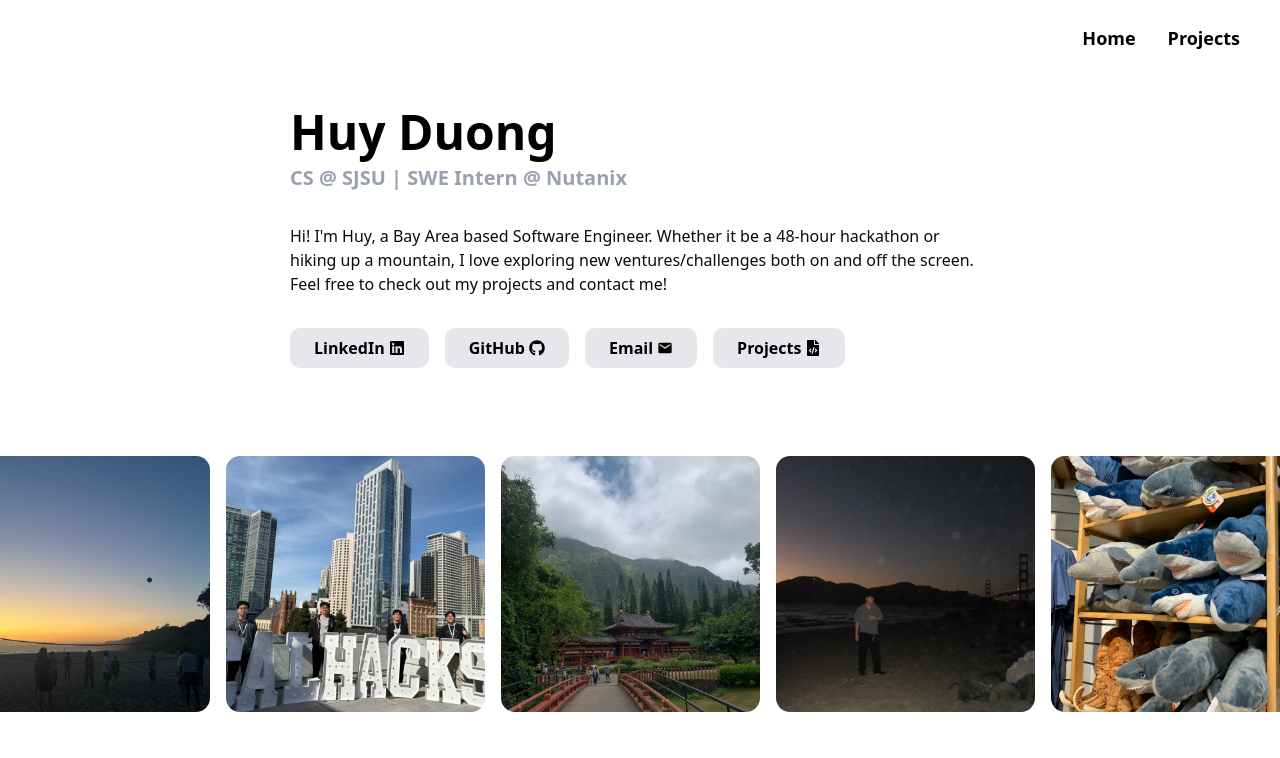
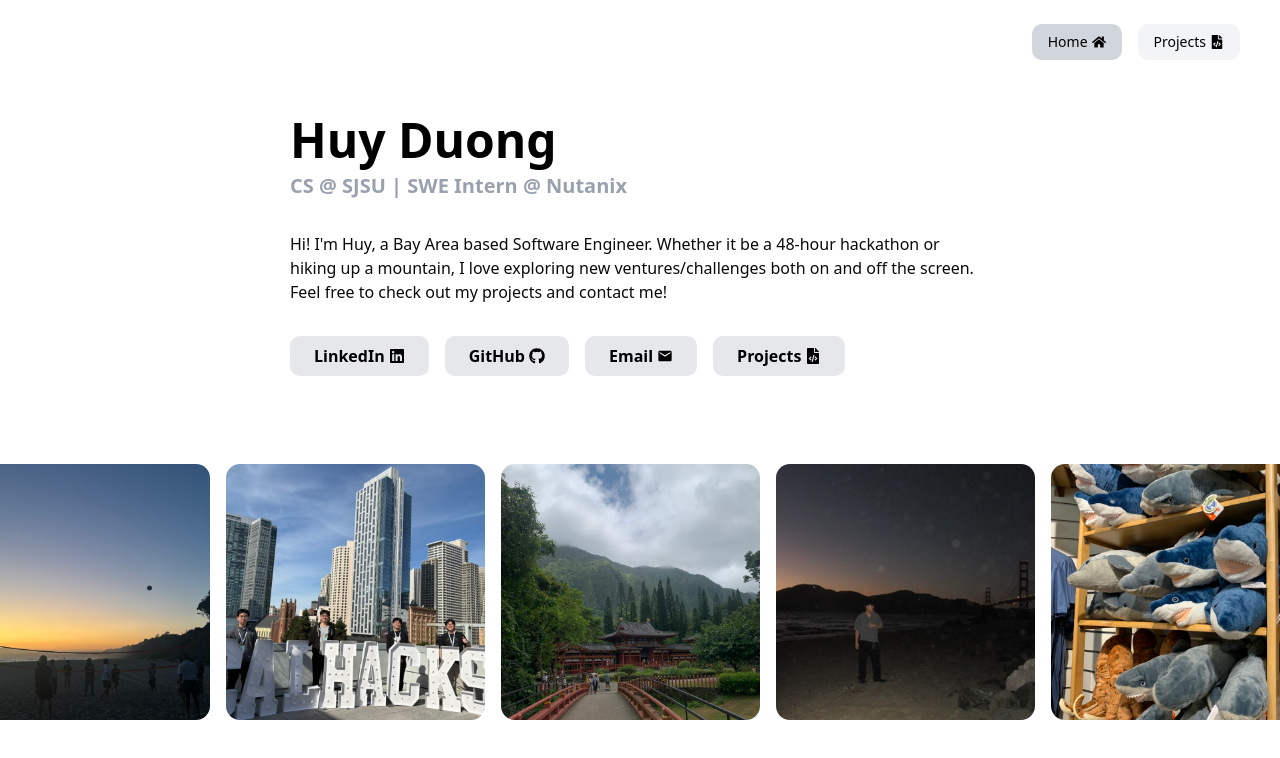
Before and after one commit to huyduong05/Personal-Website, a React (Vite) app in the folder frontend/: page / in a window 1280 px wide. Shown: the top 758 px of the page. Built offline with nearby package versions, Linux system fonts and the light colour scheme.

Commit message:
update navbar

```diff
--- a/frontend/src/components/Navbar.jsx
+++ b/frontend/src/components/Navbar.jsx
@@ -1,4 +1,6 @@
-import { NavLink, Link } from "react-router-dom";
+import { NavLink } from "react-router-dom";
+import { FaHome, FaFileCode, FaFile } from "react-icons/fa";
+
 
 
 function Navbar() {
@@ -6,13 +8,21 @@ function Navbar() {
   return (
     <nav className="bg-white py-6 px-10 flex justify-end items-center">
 
-      <div className="flex items-center space-x-8 text-black text-lg font-semibold">
-        <NavLink to="/">
+      <div className="flex justify-center items-center space-x-4 text-black text-sm">
+        <NavLink to="/"
+          className={({ isActive }) =>
+            isActive ? "flex items-center bg-gray-300 px-4 py-2 rounded-lg" :  "flex items-center bg-gray-100 px-4 py-2 rounded-lg hover:bg-gray-300 transition-all duration-300 ease-in-out"
+          }>
           <span>Home</span>
+          <FaHome className="ml-1" />
         </NavLink>
 
-        <NavLink to="/projects">
+        <NavLink to="/projects"
+        className={({ isActive }) =>
+            isActive ? "flex items-center bg-gray-300 px-4 py-2 rounded-lg" :  "flex items-center bg-gray-100 px-4 py-2 rounded-lg hover:bg-gray-300 transition-all duration-300 ease-in-out"
+          }>
           <span>Projects</span>
+          <FaFileCode className="ml-1" />
         </NavLink>
       </div>
     </nav>
--- a/frontend/src/pages/Home.jsx
+++ b/frontend/src/pages/Home.jsx
@@ -1,4 +1,5 @@
 import { useRef, useEffect } from "react";
+import { Link } from "react-router-dom";
 import AOS from "aos";
 import "aos/dist/aos.css";
 
@@ -14,6 +15,7 @@ import lake from "../images/lake_tahoe.jpeg";
 
 import { FaLinkedin, FaGithub, FaFileCode} from "react-icons/fa";
 import { MdEmail } from "react-icons/md";
+
 
 
 
@@ -112,13 +114,13 @@ function Home() {
               <MdEmail className="ml-1"/>
             </a>
 
-            <a
-              href="/projects"
+            <Link
+              to="/projects"
               className="flex font-semibold px-6 py-2 rounded-lg bg-gray-200 items-center mr-4 text-black transition-all duration-400 ease-in-out hover:bg-gray-400 hover:text-white"
               >
               Projects
               <FaFileCode className="ml-1"/>
-            </a>
+            </Link>
 
 
         </div>
```
